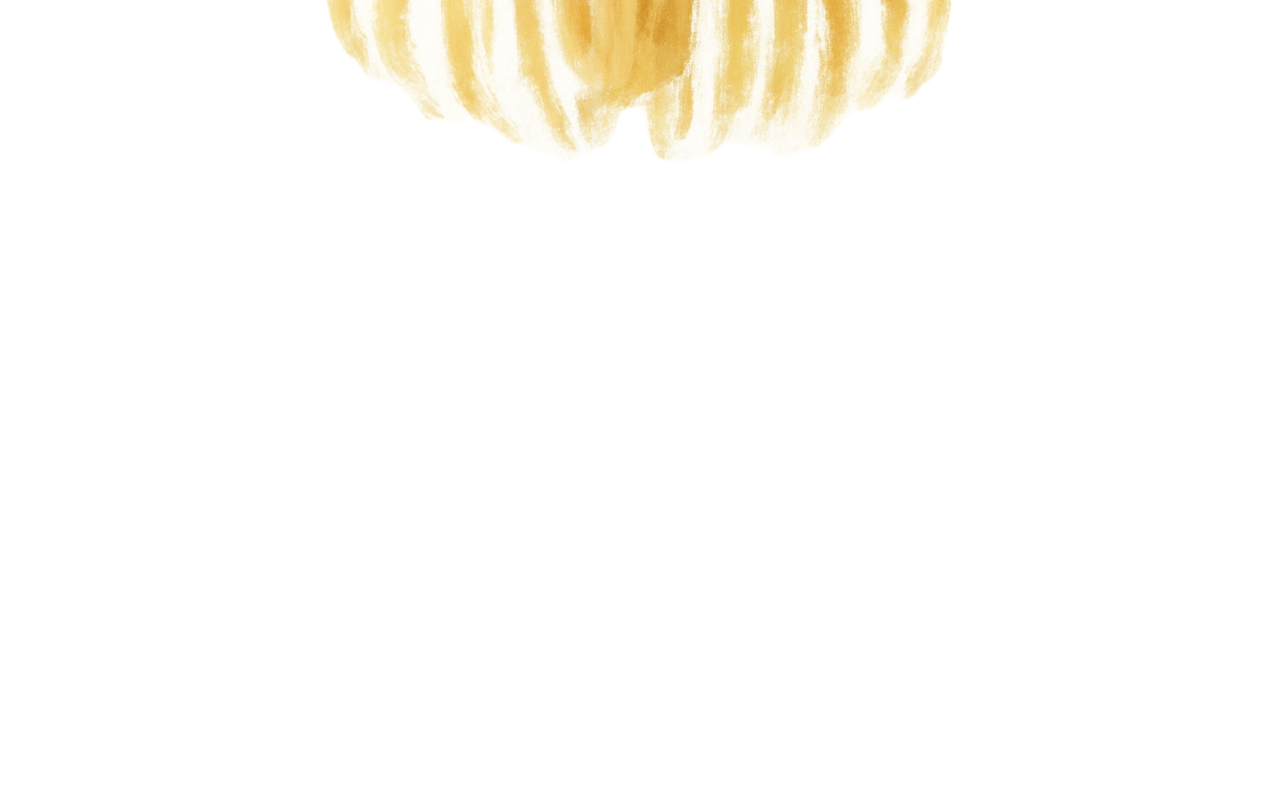
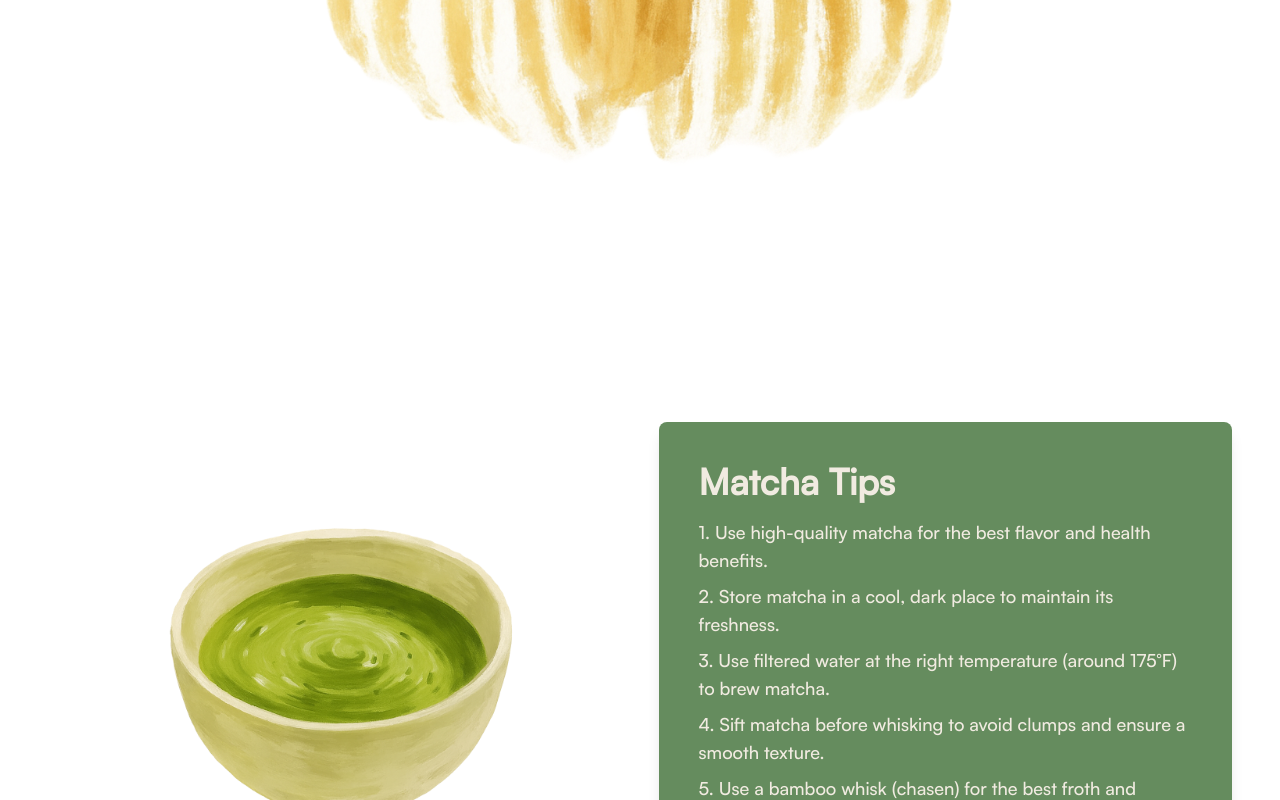
Before and after one commit to klevun7/matchanotes, a Next.js app: page / in a window 1280 px wide. Shown: the part 2000-2800 px from the top of the page. Before the commit the page ends 2348 px from the top, so only its background shows below. Built offline with nearby package versions, Linux system fonts and the light colour scheme; no server answers; the database is empty.

Commit message:
about section

```diff
--- a/app/globals.css
+++ b/app/globals.css
@@ -17,3 +17,10 @@ body {
   padding: 0;
   line-height: 1.6;
 }
+
+.abackground {
+  background-image: url("/gradient.svg");
+  background-size: cover;
+  background-repeat: no-repeat;
+  background-position: center;
+}
--- a/app/matcha/page.tsx
+++ b/app/matcha/page.tsx
@@ -6,7 +6,7 @@ export default async function MatchaPage() {
   const supabase = await createClient();
   const { data: products, error } = await supabase
     .from("matcha_products")
-    .select("id, name, brand, origin, grade, image_url, description, price");
+    .select("id, name, brand, origin, image_url, description");
 
   if (error) {
     return (
--- a/app/page.js
+++ b/app/page.js
@@ -8,6 +8,7 @@ import Link from "next/link";
 import matcha from "@/public/matcha2.webp";
 import whisk from "@/public/whisk.png";
 import Divider from "@/components/Divider";
+import MatchaTips  from "@/components/MatchaTips";
 
 export default function Home() {
   const [topMatchaProducts, setTopMatchaProducts] = useState([]);
@@ -78,7 +79,7 @@ export default function Home() {
       </svg>
 
       <section className="p-8">
-        <h2 className="text-2xl font-bold text-matcha mb-6 underline">
+        <h2 className="text-2xl font-bold text-matcha mb-6">
           top matcha picks
           <span className="absolute bottom-0 left-0 w-full h-0.5 bg-matcha-light origin-left transform scale-x-0 transition-transform duration-300 ease-out group-hover:scale-x-100"></span>
         </h2>
@@ -137,6 +138,7 @@ export default function Home() {
         </div>
       </section>
       <Divider imageSrc="/whisk.png" altText="Matcha Divider" />
+      <MatchaTips />
     </main>
   );
 }
--- /dev/null
+++ b/components/MatchaTips.tsx
@@ -0,0 +1,43 @@
+// components/AboutSection.tsx
+import Image from 'next/image';
+
+const MatchaTips = () => {
+  return (
+    <div id="about" className="relative flex flex-col lg:flex-row items-center gap-8 lg:gap-10 p-8 lg:p-12">
+      <div className="w-full lg:w-1/2 flex items-center justify-center">
+
+            <Image src="/matcha-bowl.png" alt="Profile" width={400} height={400} className="rounded-full" />
+      </div>
+
+      <div className="w-full lg:w-1/2 text-center h-full lg:text-left bg-matcha lg:p-10 rounded-lg shadow-lg">
+        <h1 className="text-3xl lg:text-4xl text-cream font-bold font-satoshi mb-4">
+          Matcha Tips
+        </h1>
+     <ol>
+        <li className='text-cream'>
+            <p className="text-lg mb-2">
+                1. Use high-quality matcha for the best flavor and health benefits.
+            </p>
+            <p className="text-lg mb-2">
+                2. Store matcha in a cool, dark place to maintain its freshness.
+            </p>
+            <p className="text-lg mb-2">
+                3. Use filtered water at the right temperature (around 175°F) to brew matcha.
+            </p>
+            <p className="text-lg mb-2">
+                4. Sift matcha before whisking to avoid clumps and ensure a smooth texture.
+            </p>
+            <p className="text-lg mb-2">
+                5. Use a bamboo whisk (chasen) for the best froth and consistency.
+            </p>
+            <p className="text-lg mb-2">
+                6. Milk matters! Choose the right milk (dairy or plant-based) to complement your matcha. Dairy for a creamy texture, oat milk for a balanced flavor, or almond milk for a nutty twist.
+            </p>
+        </li>
+     </ol>
+      </div>
+    </div>
+  );
+};
+
+export default MatchaTips;
```
Also changed, not shown: public/gradient.svg (added), public/matcha-bowl.png (added).
